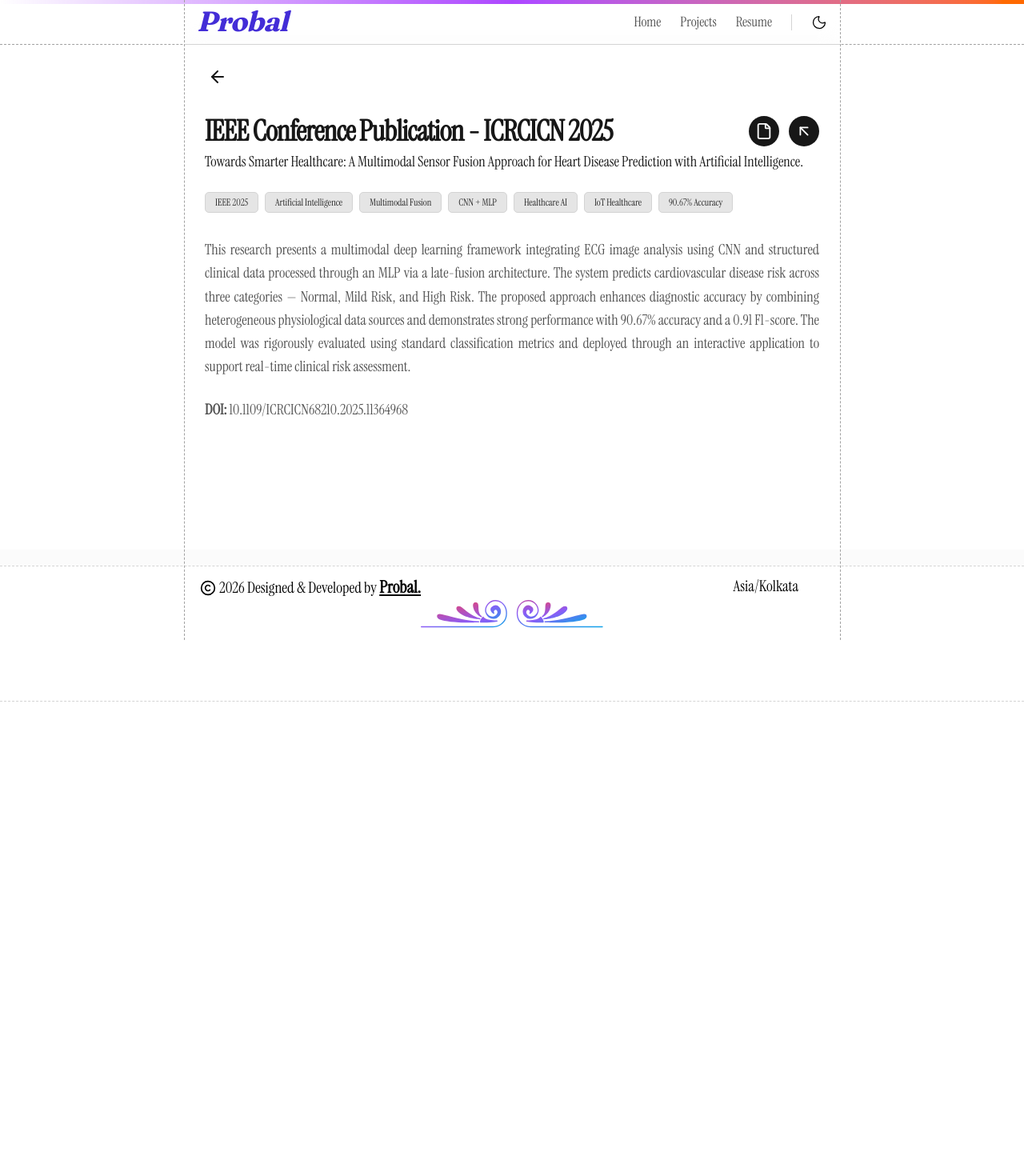
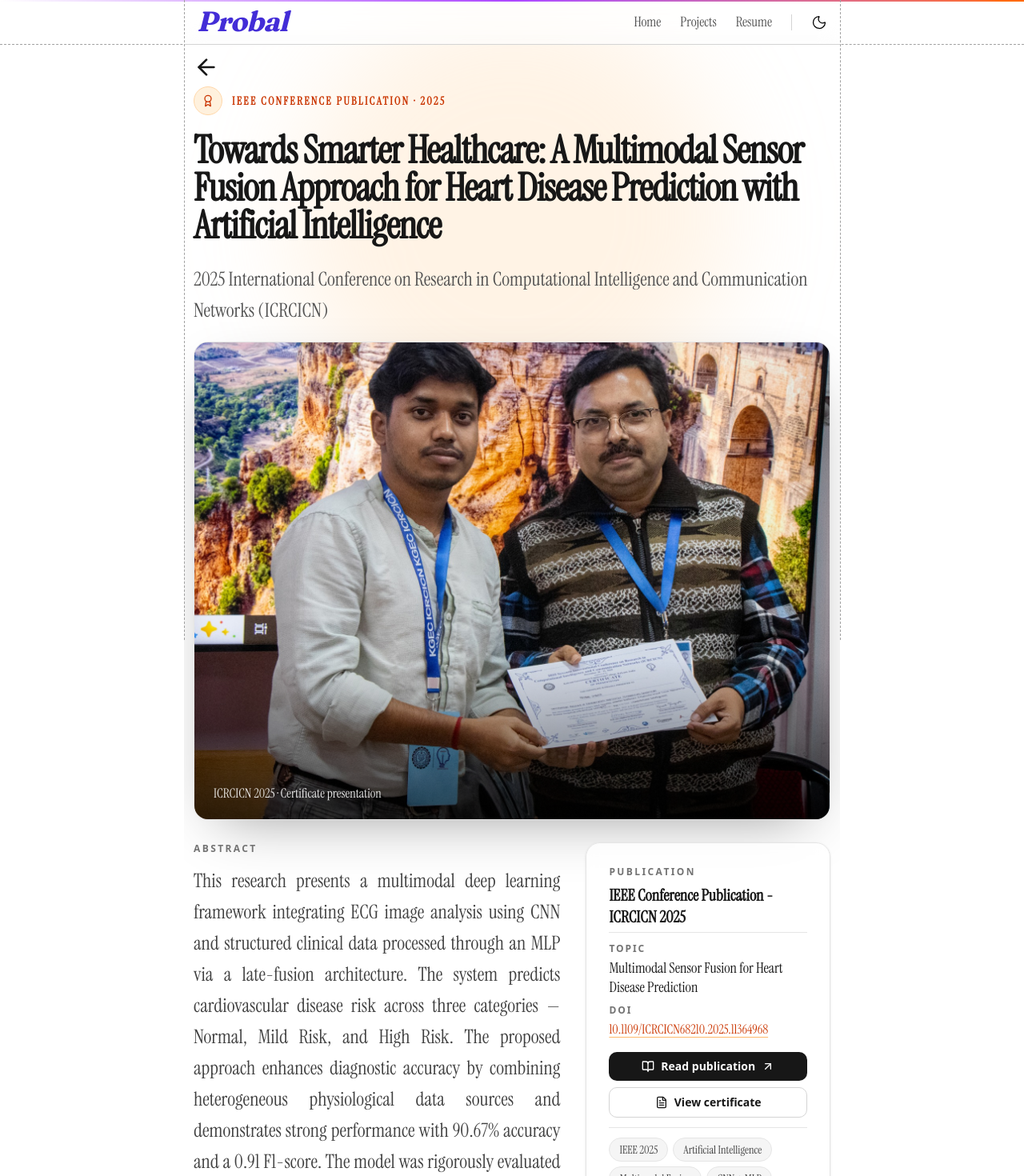
Before and after one commit to prodot-com/probalghoshdev, a Next.js app: page /achievements in a window 1280 px wide. Shown: the top 1470 px of the page at 80% size. Before the commit the page ends 877 px from the top, so only its background shows below. Built offline with nearby package versions, Linux system fonts and the light colour scheme; a web font is replaced by a local one.

Commit message:
feat: add achievements layout and update project data with new image; enhance styling and structure for better presentation

```diff
--- /dev/null
+++ b/src/app/achievements/layout.tsx
@@ -0,0 +1,32 @@
+import { Metadata } from "next";
+import type { ReactNode } from "react";
+
+export const metadata: Metadata = {
+  title: "Achievements | Probal Ghosh",
+  description:
+    "IEEE published research on multimodal sensor fusion for heart disease prediction using AI.",
+};
+
+export default function AchievementLayout({
+  children,
+}: {
+  children: ReactNode;
+}) {
+  return (
+    <main className="min-h-screen bg-[#faf9f7] text-neutral-900 selection:bg-orange-300 dark:bg-neutral-950 dark:text-white dark:selection:bg-indigo-500">
+      {/* Background glow */}
+      {/* <div className="pointer-events-none fixed left-1/2 top-0 -z-10 h-[34rem] w-[34rem] -translate-x-1/2 rounded-full bg-orange-200/30 blur-3xl dark:bg-indigo-500/10" /> */}
+
+      {/* Vertical guide borders */}
+      <div className="pointer-events-none fixed inset-y-0 left-1/2 -z-10 hidden w-full max-w-6xl -translate-x-1/2 lg:block">
+        <div className="absolute left-0 top-0 h-full w-px bg-neutral-200 dark:bg-white/10" />
+        <div className="absolute right-0 top-0 h-full w-px bg-neutral-200 dark:bg-white/10" />
+      </div>
+
+      {/* Page Content */}
+      <div className="">
+        {children}
+      </div>
+    </main>
+  );
+}
--- a/src/app/achievements/page.tsx
+++ b/src/app/achievements/page.tsx
@@ -1,102 +1,157 @@
+"use client";
+
 import Image from "next/image";
-import { ArrowUpLeft, File } from "lucide-react";
+import { ArrowUpRight, Award, BookOpen, FileText } from "lucide-react";
+import { achievements } from "@/data/ProjectData";
 import BackButton from "@/components/ui/BackButton";
-import { Metadata } from "next";
-import { achievements } from "@/data/ProjectData";
+import Section from "@/components/Section";
+import BackArrow from "@/components/icons/Arrow";
+import { useRouter } from "next/navigation";
 
-export const metadata: Metadata = {
-  title: "Achievements | Probal Ghosh",
-  description:
-    "IEEE published research on multimodal sensor fusion for heart disease prediction using AI.",
-};
+export default function Achievements() {
+  const router = useRouter();
 
-export default function ResearchPage() {
   return (
-    <div
-      className="bg-white dark:bg-neutral-900
-                text-neutral-900 dark:text-white
-                flex justify-center py-20 px-6 sm:px-8 transition-colors
-                selection:bg-orange-300 dark:selection:bg-indigo-500"
-    >
-      <div className="max-w-3xl w-full">
-        <div className="mb-8">
-          <BackButton />
+    <Section showTopBorder={false}>
+      <main className="px-3 pt-17 min-h-screen overflow-hidden bg-white text-neutral-900 selection:bg-orange-300 dark:bg-neutral-900 dark:text-white dark:selection:bg-indigo-500">
+        <div className="pointer-events-none absolute left-1/2 top-0 -z-0 h-[34rem] w-[34rem] -translate-x-1/2 rounded-full bg-orange-200/30 blur-3xl dark:bg-indigo-500/10" />
+
+        <BackArrow
+          onClick={() => router.back()}
+          className="h-8 w-8 mb-2 cursor-pointer rounded-full hover:bg-neutral-200 dark:hover:bg-neutral-800"
+        />
+
+        <div className="relative z-10 mx-auto w-full max-w-[var(--content-width)]">
+          {achievements.map((paper, index) => (
+            <article key={paper.doiLink} className="pb-16 md:pb-24">
+              <header className="mb-5 max-w-4xl md:mb-5">
+                <div className="mb-5 flex items-center gap-3 text-sm text-orange-700 dark:text-orange-300">
+                  <span className="flex h-9 w-9 items-center justify-center rounded-full border border-orange-200 bg-orange-100/80 dark:border-orange-400/20 dark:bg-orange-400/10">
+                    <Award className="h-4 w-4" aria-hidden="true" />
+                  </span>
+                  <span className="instrument-serif-bold tracking-[0.16em] uppercase">
+                    IEEE Conference Publication · {paper.year}
+                  </span>
                 </div>
 
-        {achievements.map((paper, index) => (
-          <div key={index} className="mb-20">
-            <div className="flex items-center justify-between">
-              <h1 className="text-3xl sm:text-4xl font-bold instrument-serif-bold tracking-tight mb-1">
+                <h1 className="instrument-serif-bold max-w-4xl text-4xl leading-[0.98] tracking-tight sm:text-5xl">
+                  {paper.title2}
+                </h1>
+                <p className="instrument-serif mt-6 max-w-3xl text-xl leading-relaxed text-neutral-600 md:text-2xl dark:text-neutral-300">
+                  {paper.conference}
+                </p>
+              </header>
+
+              <div className="space-y-7">
+                {paper.image && (
+                  <figure className="group overflow-hidden rounded-2xl border border-neutral-200 bg-neutral-200 shadow-[0_24px_70px_-32px_rgba(0,0,0,0.45)] dark:border-white/10 dark:bg-neutral-950">
+                    <div className="relative aspect-[4/3] w-full overflow-hidden">
+                      <Image
+                        src={paper.image}
+                        alt={`ICRCICN 2025 certificate presentation for ${paper.subname}`}
+                        fill
+                        priority={index === 0}
+                        sizes="(min-width: 820px) 820px, 100vw"
+                        className="object-cover transition-transform duration-700 ease-out"
+                      />
+                      <div className="absolute inset-x-0 bottom-0 h-1/3 bg-gradient-to-t from-black/55 to-transparent" />
+                      <p className="instrument-serif absolute bottom-4 left-5 text-sm text-white/90 sm:bottom-5 sm:left-6 sm:text-base">
+                        ICRCICN 2025 · Certificate presentation
+                      </p>
+                    </div>
+                  </figure>
+                )}
+
+                <div className="grid items-start gap-8 md:grid-cols-[minmax(0,1.2fr)_minmax(15rem,0.8fr)]">
+                  <section aria-labelledby={`abstract-${index}`}>
+                    <p className="mb-3 text-xs font-semibold tracking-[0.2em] text-neutral-500 uppercase dark:text-neutral-400">
+                      Abstract
+                    </p>
+                    <h2 id={`abstract-${index}`} className="sr-only">
+                      Research abstract
+                    </h2>
+                    <p className="instrument-serif text-justify max-w-3xl text-xl leading-relaxed text-neutral-700 md:text-2xl dark:text-neutral-300">
+                      {paper.abstract}
+                    </p>
+                  </section>
+
+                  <aside className="h-fit rounded-2xl border border-neutral-200 bg-white/80 p-6 shadow-sm backdrop-blur-sm dark:border-white/10 dark:bg-white/[0.03] md:p-7">
+                    <div className="mb-3 border-b border-neutral-200 pb-1 dark:border-white/10">
+                      <p className="mb-2 text-xs font-semibold tracking-[0.2em] text-neutral-500 uppercase dark:text-neutral-400">
+                        Publication
+                      </p>
+                      <p className="instrument-serif-bold text-xl leading-snug">
                         {paper.title}
-              </h1>
+                      </p>
+                    </div>
 
-              <div className="flex items-center gap-3 mb-1">
+                    <dl className="space-y-2 text-sm">
+                      <div>
+                        <dt className="mb-1 text-xs font-semibold tracking-[0.16em] text-neutral-500 uppercase dark:text-neutral-400">
+                          Topic
+                        </dt>
+                        <dd className="instrument-serif text-lg leading-snug">
+                          {paper.subname}
+                        </dd>
+                      </div>
+                      <div>
+                        <dt className="mb-1 text-xs font-semibold tracking-[0.16em] text-neutral-500 uppercase dark:text-neutral-400">
+                          DOI
+                        </dt>
+                        <dd>
+                          <a
+                            href={paper.doiLink}
+                            target="_blank"
+                            rel="noopener noreferrer"
+                            className="instrument-serif break-all text-base text-orange-700 underline decoration-orange-300 underline-offset-4 transition-colors hover:text-orange-900 dark:text-orange-300 dark:decoration-orange-400/50 dark:hover:text-orange-100"
+                          >
+                            {paper.doi}
+                          </a>
+                        </dd>
+                      </div>
+                    </dl>
+
+                    <div className="mt-4 space-y-2">
+                      <a
+                        href={paper.doiLink}
+                        target="_blank"
+                        rel="noopener noreferrer"
+                        className="inline-flex w-full items-center justify-center gap-2 rounded-lg bg-neutral-900 px-4 py-2 text-sm font-semibold text-white transition-transform hover:-translate-y-0.5 hover:bg-neutral-700 focus-visible:outline-none focus-visible:ring-2 focus-visible:ring-orange-500 focus-visible:ring-offset-2 dark:bg-white dark:text-neutral-900 dark:hover:bg-neutral-200 dark:focus-visible:ring-offset-neutral-950"
+                      >
+                        <BookOpen className="h-4 w-4" aria-hidden="true" />
+                        Read publication
+                        <ArrowUpRight className="h-4 w-4" aria-hidden="true" />
+                      </a>
                       {paper.docLink && (
                         <a
                           href={paper.docLink}
                           target="_blank"
                           rel="noopener noreferrer"
-                    className="bg-neutral-900 dark:bg-white
-                                    text-white dark:text-neutral-900
-                                    p-2 rounded-full hover:opacity-80 transition"
+                          className="inline-flex w-full items-center justify-center gap-2 rounded-lg border border-neutral-300 px-4 py-2 text-sm font-semibold transition-colors hover:border-neutral-900 hover:bg-neutral-100 focus-visible:outline-none focus-visible:ring-2 focus-visible:ring-orange-500 focus-visible:ring-offset-2 dark:border-white/20 dark:hover:border-white dark:hover:bg-white/10 dark:focus-visible:ring-offset-neutral-950"
                         >
-                    <File size={22} />
+                          <FileText className="h-4 w-4" aria-hidden="true" />
+                          View certificate
                         </a>
                       )}
-
-                <a
-                  href={paper.doiLink}
-                  target="_blank"
-                  rel="noopener noreferrer"
-                  className="bg-neutral-900 dark:bg-white
-                                text-white dark:text-neutral-900
-                                p-2 rounded-full hover:opacity-80 transition"
-                >
-                  <ArrowUpLeft size={22} />
-                </a>
-              </div>
-            </div>
-            <div className="mb-6 instrument-serif text-lg">
-              <p>{paper.subname2}</p>
                     </div>
 
-            <div className="flex flex-wrap gap-2 mb-8">
+                    <div className="mt-3 flex flex-wrap gap-1.5 border-t border-neutral-200 pt-3 dark:border-white/10">
                       {paper.tags.map((tag) => (
                         <span
                           key={tag}
-                  className="text-xs bg-neutral-200 dark:bg-neutral-800
-                            text-neutral-800 dark:text-neutral-200
-                            px-3 py-1 rounded-[5px] border
-                            border-neutral-300 dark:border-neutral-700
-                            instrument-serif"
+                          className="instrument-serif rounded-full border border-neutral-200 bg-neutral-100 px-3 py-1 text-sm text-neutral-700 dark:border-white/10 dark:bg-white/5 dark:text-neutral-300"
                         >
                           {tag}
                         </span>
                       ))}
                     </div>
-
-            <div
-              className="text-neutral-600 dark:text-neutral-400
-                            leading-relaxed text-lg instrument-serif space-y-6"
-            >
-              <p className="text-justify">{paper.abstract}</p>
-
-              <p className="instrument-serif-bold">
-                DOI:{" "}
-                <a
-                  href={paper.doiLink}
-                  target="_blank"
-                  rel="noopener noreferrer"
-                >
-                  <span className="instrument-serif hover:underline">
-                    {paper.doi}
-                  </span>
-                </a>
-              </p>
+                  </aside>
                 </div>
               </div>
+            </article>
           ))}
         </div>
-    </div>
+      </main>
+    </Section>
   );
 }
--- a/src/app/layout.tsx
+++ b/src/app/layout.tsx
@@ -82,7 +82,7 @@ export default function RootLayout({
               <ScrollToTopOnLoad />
               <Toaster />
               <Navbar />
-              <ScrollProgress className="fixed left-0 w-full h-1.25 transition-all duration-300" />
+              <ScrollProgress className="fixed left-0 w-full h-0.5 transition-all duration-300" />
               <div className="relative min-h-screen bg-zinc-100/40 dark:bg-[#1d1c1c] text-black dark:text-white">
                 <div
                   className="pointer-events-none fixed inset-y-0 left-1/2 hidden lg:block
--- a/src/components/About.tsx
+++ b/src/components/About.tsx
@@ -13,7 +13,7 @@ export default function About() {
       <Divider dashed />
 
       <div className="px-3 py-2">
-        <ul className="list-disc space-y-4 pl-5 text-[20px] leading-[1.6] instrument-serif text-black dark:text-neutral-300 marker:text-neutral-500">
+        <ul className="list-disc space-y-2 pl-5 text-[20px] leading-[1.6] instrument-serif text-black dark:text-neutral-300 marker:text-neutral-500">
           <li>
             I'm a{" "}
             <span className="instrument-serif-bold underline decoration-1 underline-offset-2">
--- a/src/components/Profile.tsx
+++ b/src/components/Profile.tsx
@@ -79,7 +79,7 @@ export default function Profile() {
             {roles[index]}
           </TextAnimate>
 
-          <p className="text-sm text-neutral-500">21, West Bengal, IND</p>
+          <p className="text-sm text-neutral-500 ">21, West Bengal, IND</p>
         </div>
       </div>
 
--- a/src/data/ProjectData.tsx
+++ b/src/data/ProjectData.tsx
@@ -137,7 +137,7 @@ export const achievements: AchievementItem[] = [
     doi: "10.1109/ICRCICN68210.2025.11364968",
     doiLink: "https://doi.org/10.1109/ICRCICN68210.2025.11364968",
     link: "https://ieeexplore.ieee.org/document/11364968",
-    image: "/ieee.png",
+    image: "/achievement1.jpg",
     year: "2025",
     docLink:
       "https://drive.google.com/file/d/1AsBvg-XYgAzTrBrObN3aWeJyJxGQ-LoX/view?usp=sharing",
```
Also changed, not shown: public/achievement1.jpg (added). Lines whose indentation alone changed are shown as unchanged.
